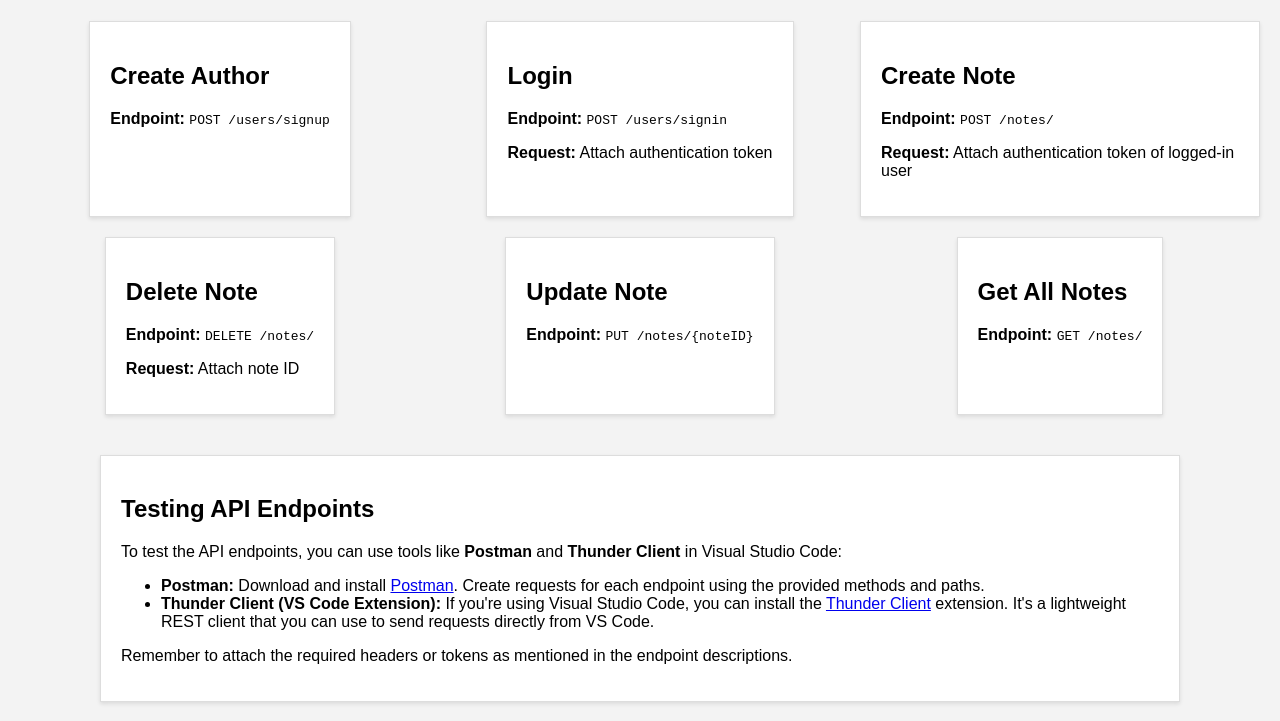
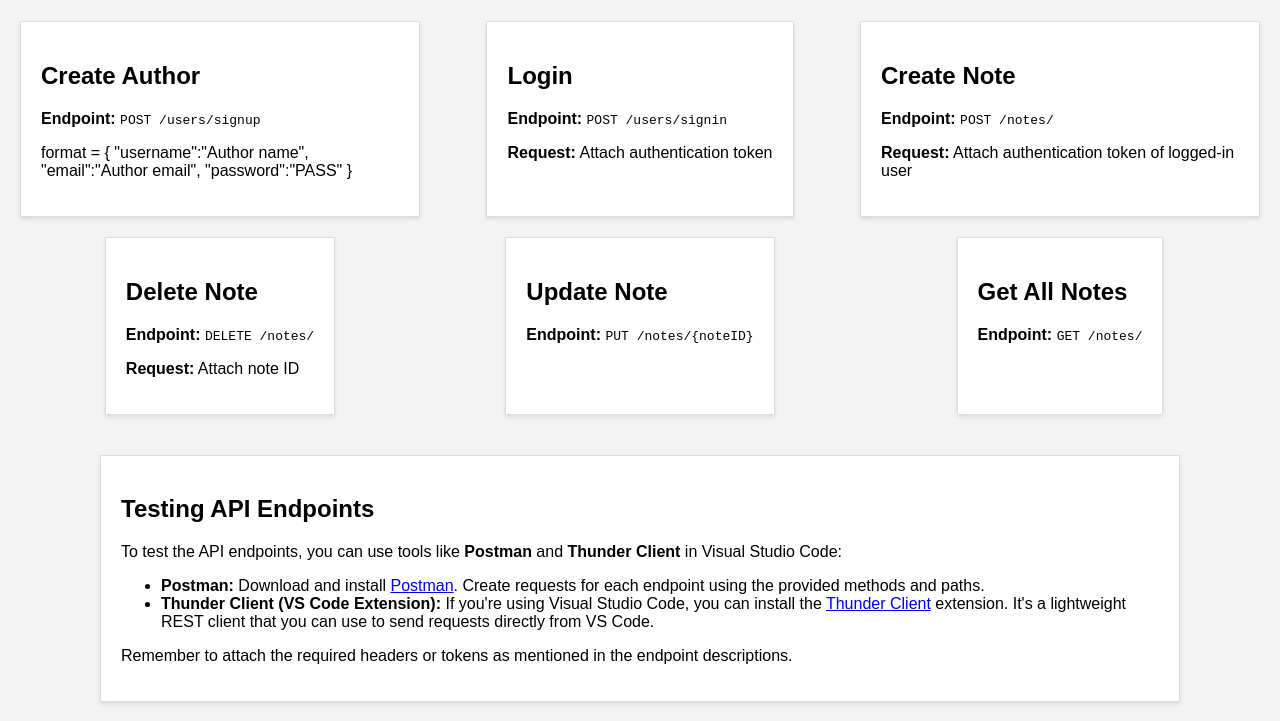
Before and after one commit to pawan-suthar/author-notes-expressAPI, a website: page test.html in a window 1280 px wide. Shown: the part 79-800 px from the top of the page. Drawn offline with Linux system fonts and the light colour scheme.

Commit message:
dfgdfgdfgdfg

```diff
--- a/test.html
+++ b/test.html
@@ -48,6 +48,13 @@
     <div class="card">
       <h2>Create Author</h2>
       <p><strong>Endpoint:</strong> <code>POST /users/signup</code></p>
+      <div>format =
+        {
+        "username":"Author name",
+        "email":"Author email",
+        "password":"PASS"
+      }
+    </div>
     </div>
     <div class="card">
       <h2>Login</h2>
```
Also changed, not shown: 1 other file.
